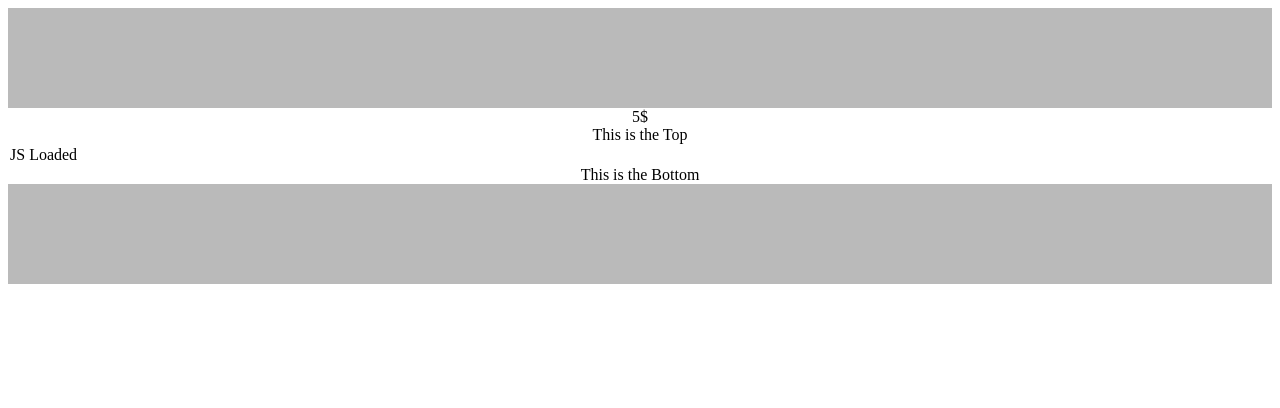
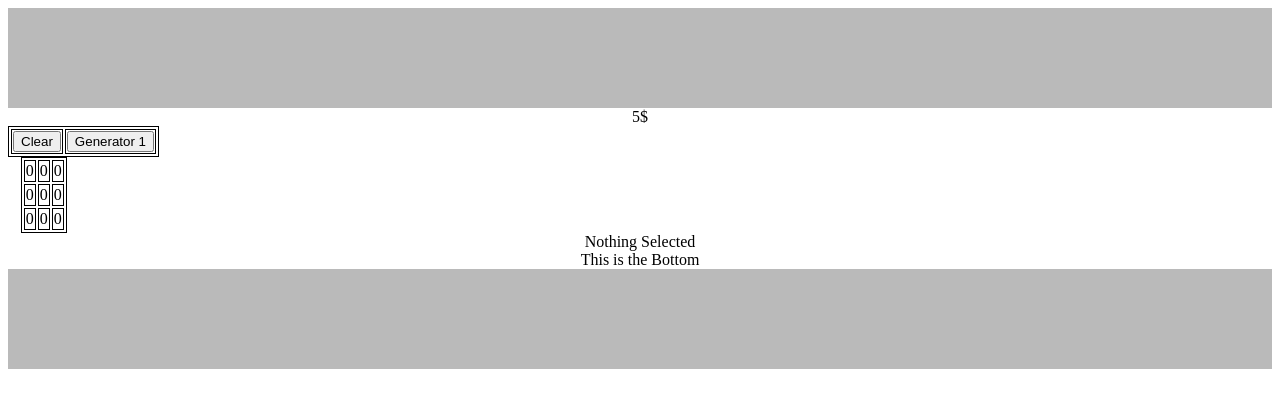
Before and after one commit to RobotFK/ProofOfWork, a plain HTML site: page webidle/index.html in a window 1280 px wide. Drawn offline with Linux system fonts and the light colour scheme.

Commit message:
More Framworking
no outside Framwork tho

```diff
--- a/webidle/core.js
+++ b/webidle/core.js
@@ -16,12 +16,41 @@ setInterval(function gameLoop() {
   updateMyGame(delta_time, total_time);
 }, 1000);
 
+let selected = 0;
+let selection = [];
+selection[0] = {name:"Nothing", cost:0, income:0};
+selection[1] = {name:"Generator 1", cost:10, income:1};
+
 function updateMyGame(delta_time, total_time) {
 	money+=income;
 	document.getElementById("Money").innerHTML = money+"$";
 }
 
+function createfield(x, y) {
+	let iy= 0;
+	while(iy++ < y){
+		const new_row = document.createElement("tr");
+		new_row.id = `y${iy}`;
+		let ix= 0;
+		while(ix++ < x){
+			//console.log(`y${iy}x${ix}`)
+			const new_grid = document.createElement("td");
+			new_grid.innerHTML = "0"
+			new_grid.id = `y${iy}x${ix}`;
+			new_row.append(new_grid);
+		}
+		document.getElementById("field").append(new_row);
+	}
+
+}
+
+function place_selection(id){
+	selected = selection[id];
+	document.getElementById("Selection_info").innerHTML = selection[id].name +" Selected";
+}
+
 function bodyload(){
 	income+=1;
-	document.getElementById("field").innerHTML = "JS Loaded";
+	createfield(3,3);
+	place_selection(0)
 }
--- a/webidle/index.html
+++ b/webidle/index.html
@@ -9,7 +9,9 @@ background-color: #BABABA;
 body {
   text-align: center;
 }
-
+table, th, td {
+  border: 1px solid black;
+}
 details {
   border: 1px solid #111;
   border-radius: 10px;
@@ -21,14 +23,21 @@ details {
 <body onload="bodyload()">
 <div class="padding"></div>
 
-<div class="headbar"><div id="Money"></div>This is the Top</div>
-
-<div id="Center">
+<div class="headbar">
+<div id="Money"></div>
+<table id="Shop">
+<tr>
+	<td><button onclick="place_selection(0)">Clear</button>
+	<td><button onclick="place_selection(1)">Generator 1</button>
+</tr>
+</table>
+</div>
+<div id="Center" style="padding-left: 1%;">
 	<table id="field">
 	</table>
 </div>
 
-<div id="bottom"> This is the Bottom</div>
+<div id="bottom"><div id="Selection_info"></div> This is the Bottom</div>
 
 <div class="padding"></div>
 </body>
```
